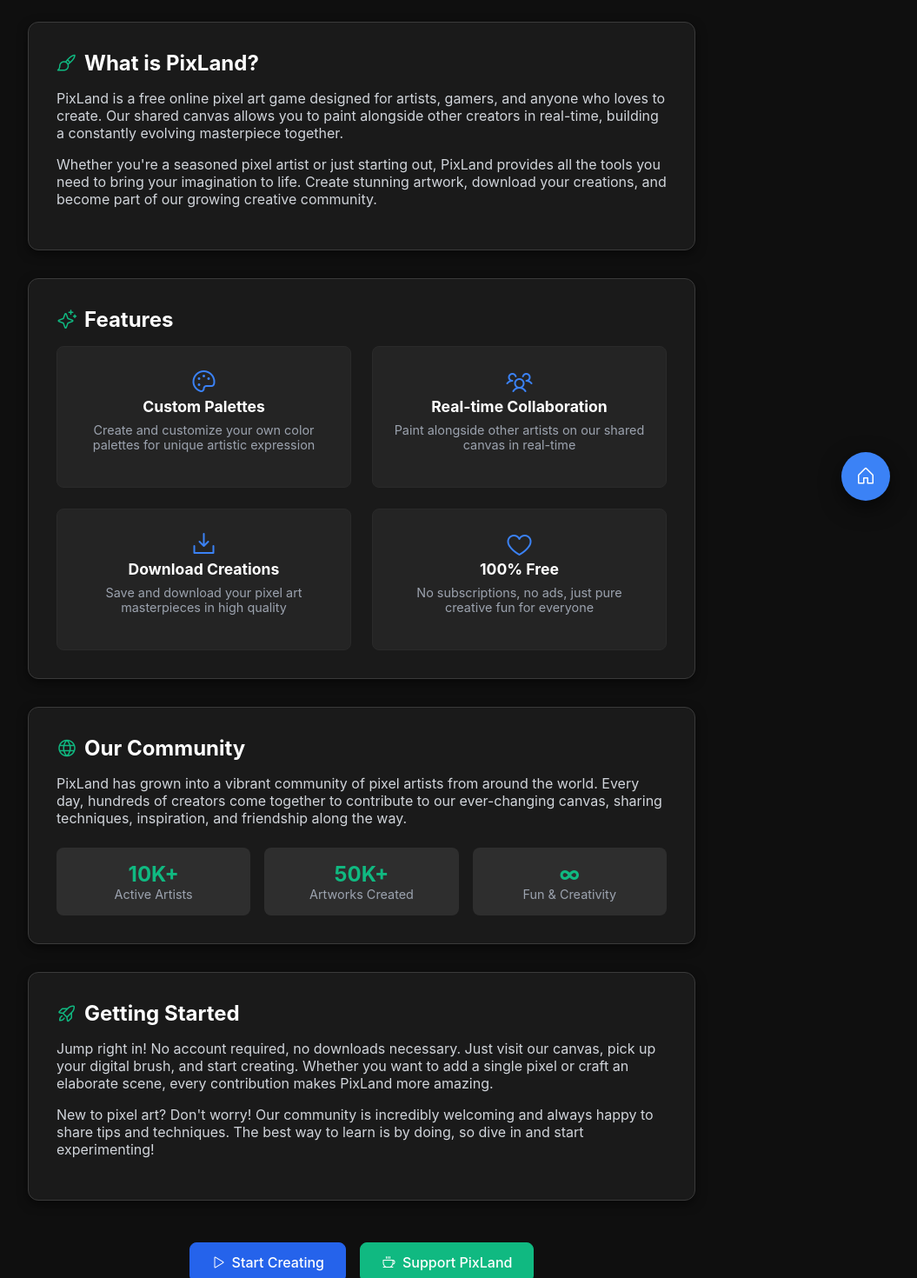
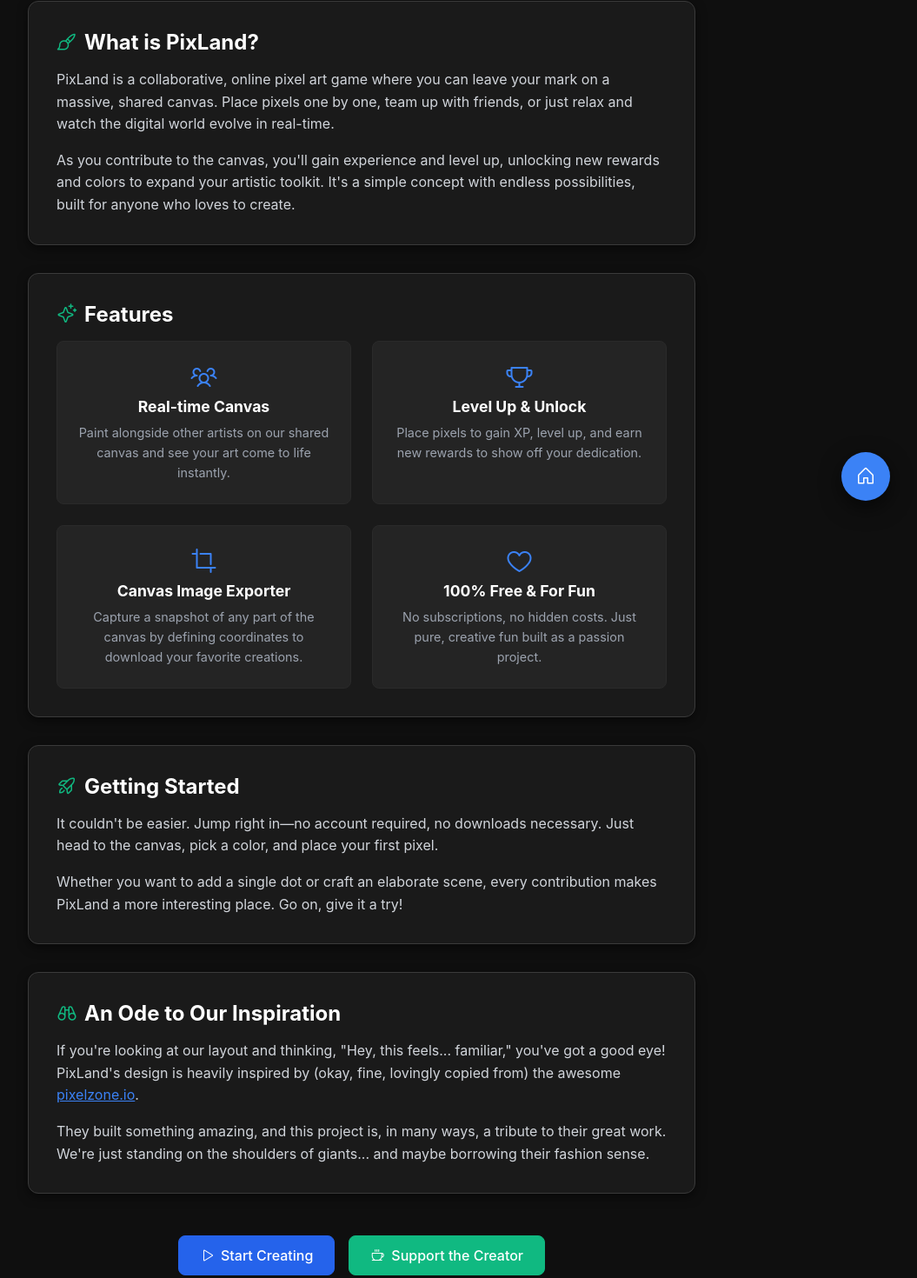
Before and after one commit to AlakanMedia/pixland-frontend, a SvelteKit app: page /about in a window 1280 px wide. Shown: the part 192-1662 px from the top of the page at 87% size, without its empty margins (224-1279 px from the left). Built offline with nearby package versions, Linux system fonts and the light colour scheme.

Commit message:
Se editaron las páginas de about y legals

```diff
--- a/src/routes/about/+page.svelte
+++ b/src/routes/about/+page.svelte
@@ -9,9 +9,7 @@
                 <i class="ph ph-grid-four"></i>
                 PixLand
             </div>
-            <p class="subtitle">
-                A free online pixel art playground where creativity meets community. Paint, create, and share your digital artwork on our collaborative canvas.
-            </p>
+            <p class="subtitle">A free online pixel art playground where your creativity is the only limit. Paint, create, and collaborate on a massive digital canvas.</p>
         </header>
 
         <main class="main-content">
@@ -21,14 +19,14 @@
                     What is PixLand?
                 </h2>
                 <p>
-                    PixLand is a free online pixel art game designed for artists, gamers, and anyone who loves to create.
-                    Our shared canvas allows you to paint alongside other creators in real-time, building a constantly
-                    evolving masterpiece together.
+                    PixLand is a collaborative, online pixel art game where you can leave your mark on a
+                    massive, shared canvas. Place pixels one by one, team up with friends, or just relax and
+                    watch the digital world evolve in real-time.
                 </p>
                 <p>
-                    Whether you're a seasoned pixel artist or just starting out, PixLand provides all the tools you need
-                    to bring your imagination to life. Create stunning artwork, download your creations, and become part
-                    of our growing creative community.
+                    As you contribute to the canvas, you'll gain experience and level up, unlocking new
+                    rewards and colors to expand your artistic toolkit. It's a simple concept with endless
+                    possibilities, built for anyone who loves to create.
                 </p>
             </div>
 
@@ -39,50 +37,24 @@
                 </h2>
                 <div class="features">
                     <div class="feature-item">
-                        <i class="ph ph-palette"></i>
-                        <h3>Custom Palettes</h3>
-                        <p>Create and customize your own color palettes for unique artistic expression</p>
+                        <i class="ph ph-users-three"></i>
+                        <h3>Real-time Canvas</h3>
+                        <p>Paint alongside other artists on our shared canvas and see your art come to life instantly.</p>
                     </div>
                     <div class="feature-item">
-                        <i class="ph ph-users-three"></i>
-                        <h3>Real-time Collaboration</h3>
-                        <p>Paint alongside other artists on our shared canvas in real-time</p>
+                        <i class="ph ph-trophy"></i>
+                        <h3>Level Up & Unlock</h3>
+                        <p>Place pixels to gain XP, level up, and earn new rewards to show off your dedication.</p>
                     </div>
                     <div class="feature-item">
-                        <i class="ph ph-download-simple"></i>
-                        <h3>Download Creations</h3>
-                        <p>Save and download your pixel art masterpieces in high quality</p>
+                        <i class="ph ph-crop"></i>
+                        <h3>Canvas Image Exporter</h3>
+                        <p>Capture a snapshot of any part of the canvas by defining coordinates to download your favorite creations.</p>
                     </div>
                     <div class="feature-item">
                         <i class="ph ph-heart"></i>
-                        <h3>100% Free</h3>
-                        <p>No subscriptions, no ads, just pure creative fun for everyone</p>
-                    </div>
-                </div>
-            </div>
-
-            <div class="card">
-                <h2>
-                    <i class="ph ph-globe"></i>
-                    Our Community
-                </h2>
-                <p>
-                    PixLand has grown into a vibrant community of pixel artists from around the world.
-                    Every day, hundreds of creators come together to contribute to our ever-changing canvas,
-                    sharing techniques, inspiration, and friendship along the way.
-                </p>
-                <div class="community-stats">
-                    <div class="stat-item">
-                        <div class="stat-number">10K+</div>
-                        <div class="stat-label">Active Artists</div>
-                    </div>
-                    <div class="stat-item">
-                        <div class="stat-number">50K+</div>
-                        <div class="stat-label">Artworks Created</div>
-                    </div>
-                    <div class="stat-item">
-                        <div class="stat-number">∞</div>
-                        <div class="stat-label">Fun & Creativity</div>
+                        <h3>100% Free & For Fun</h3>
+                        <p>No subscriptions, no hidden costs. Just pure, creative fun built as a passion project.</p>
                     </div>
                 </div>
             </div>
@@ -92,15 +64,16 @@
                     <i class="ph ph-rocket-launch"></i>
                     Getting Started
                 </h2>
-                <p>
-                    Jump right in! No account required, no downloads necessary. Just visit our canvas,
-                    pick up your digital brush, and start creating. Whether you want to add a single pixel
-                    or craft an elaborate scene, every contribution makes PixLand more amazing.
-                </p>
-                <p>
-                    New to pixel art? Don't worry! Our community is incredibly welcoming and always happy
-                    to share tips and techniques. The best way to learn is by doing, so dive in and start experimenting!
-                </p>
+                <p>It couldn't be easier. Jump right in—no account required, no downloads necessary. Just head to the canvas, pick a color, and place your first pixel.</p>
+                <p>Whether you want to add a single dot or craft an elaborate scene, every contribution makes PixLand a more interesting place. Go on, give it a try!</p>
+            </div>
+            <div class="card">
+                <h2>
+            	    <i class="ph ph-binoculars"></i>
+            	    An Ode to Our Inspiration
+                </h2>
+                <p>If you're looking at our layout and thinking, "Hey, this feels... familiar," you've got a good eye! PixLand's design is heavily inspired by (okay, fine, lovingly copied from) the awesome <a href="https://pixelzone.io" target="_blank" rel="noopener noreferrer">pixelzone.io</a>.</p>
+                <p>They built something amazing, and this project is, in many ways, a tribute to their great work. We're just standing on the shoulders of giants... and maybe borrowing their fashion sense.</p>
             </div>
         </main>
 
@@ -109,17 +82,14 @@
                 <i class="ph ph-play"></i>
                 Start Creating
             </a>
-            <a href="https://github.com/AlakanMedia" class="btn btn-secondary">
+            <a href="https://github.com/AlakanMedia" class="btn btn-secondary" target="_blank" rel="noopener noreferrer">
                 <i class="ph ph-coffee"></i>
-                Support PixLand
+                Support the Creator
             </a>
         </div>
 
         <div class="creator-note">
-            <p>
-                PixLand was created as a passion project for the love of pixel art and community.
-                It's built by creators, for creators, with no corporate agenda – just pure creative joy.
-            </p>
+            <p>PixLand is a one-person passion project, built in my spare time for the love of pixel art and online communities. It's made by a creator, for creators, with no corporate agenda—just a fun place to draw.</p>
         </div>
     </div>
 
@@ -180,6 +150,11 @@
         box-shadow: var(--shadow-md);
     }
 
+    .card a {
+        color: var(--accent-primary);
+        text-decoration: underline;
+    }
+
     .card h2 {
         color: var(--text-primary);
         font-size: 1.5rem;
@@ -196,6 +171,11 @@
     .card p {
         color: var(--text-secondary);
         margin-bottom: 1rem;
+        line-height: 1.6;
+    }
+
+    .card p:last-child {
+        margin-bottom: 0;
     }
 
     .features {
@@ -216,6 +196,7 @@
         font-size: 2rem;
         color: var(--accent-primary);
         margin-bottom: 0.5rem;
+        display: block; /* Para centrar el icono correctamente */
     }
 
     .feature-item h3 {
@@ -227,31 +208,7 @@
     .feature-item p {
         color: var(--text-tertiary);
         font-size: 0.9rem;
-    }
-
-    .community-stats {
-        display: grid;
-        grid-template-columns: repeat(auto-fit, minmax(150px, 1fr));
-        gap: 1rem;
-        margin-top: 1.5rem;
-    }
-
-    .stat-item {
-        text-align: center;
-        padding: 1rem;
-        background: var(--bg-elevated-3);
-        border-radius: 8px;
-    }
-
-    .stat-number {
-        font-size: 1.5rem;
-        font-weight: bold;
-        color: var(--accent-secondary);
-    }
-
-    .stat-label {
-        color: var(--text-tertiary);
-        font-size: 0.9rem;
+        margin-bottom: 0;
     }
 
     .actions {
@@ -338,6 +295,7 @@
     .creator-note p {
         color: var(--text-secondary);
         font-style: italic;
+        margin-bottom: 0;
     }
 
     @media (max-width: 768px) {
```
Also changed, not shown: src/routes/legals/+page.svelte (+133 -256 lines).
